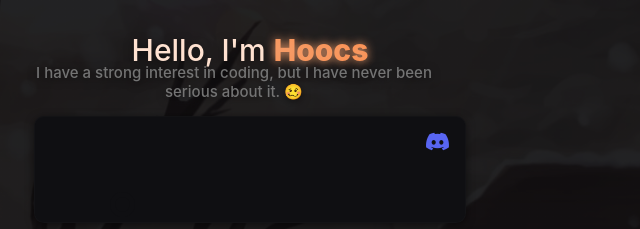
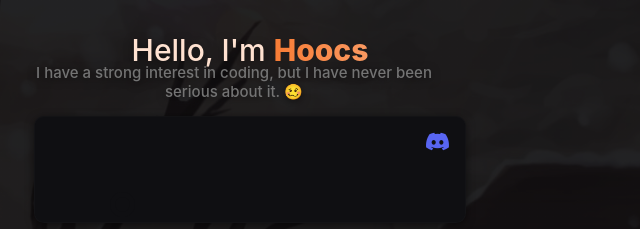
Before and after one commit to Hoocs151/hoocs, a plain HTML site: page index.html in a window 1280 px wide. Shown: the top 229 px of the page, 390-1030 px from the left. Drawn offline with Linux system fonts and the light colour scheme; no server answers.

Commit message:
Update style.css

```diff
--- a/style.css
+++ b/style.css
@@ -157,12 +157,11 @@ body{
     font-weight: 800!important;
     color: transparent;
     animation: 2s ease-in-out infinite text-gradient;
-    text-shadow: 0 0 10px #f39f6e!important;
     -webkit-background-clip: text!important;
     background-clip: text!important;
-    background: -webkit-linear-gradient(left,#f39f6e,#ff8d4b);
-    background: -moz-linear-gradient(left,#f39f6e,#ff8d4b);
-    background: linear-gradient(to right,#f39f6e,#ff8d4b);
+    background: -webkit-linear-gradient(left,#f5600a,#fa9961);
+    background: -moz-linear-gradient(left,#f5600a,#fa9961);
+    background: linear-gradient(to right,#f5600a,#fa9961);
     background-size: 200% 100%;
     background-position: 0 50%;
 }
```
